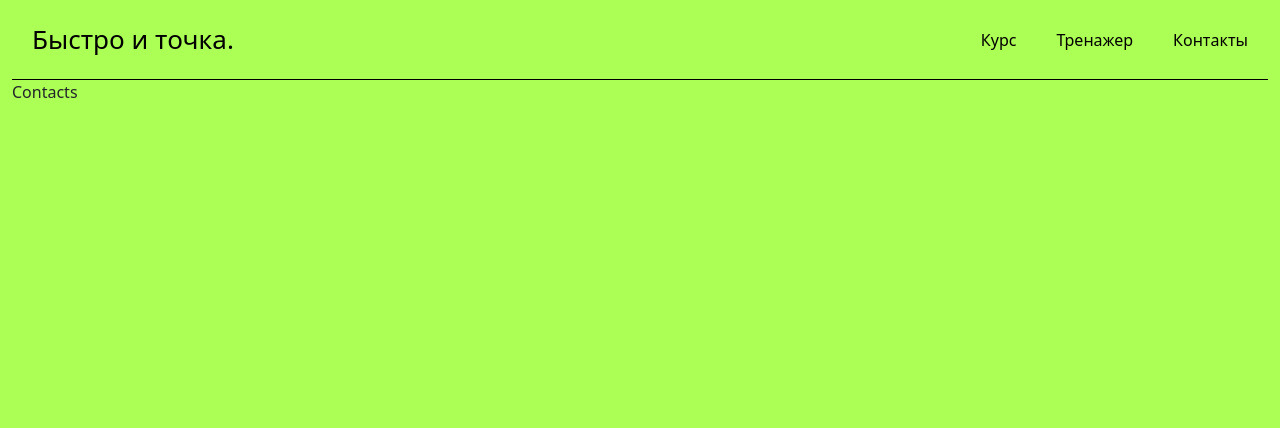
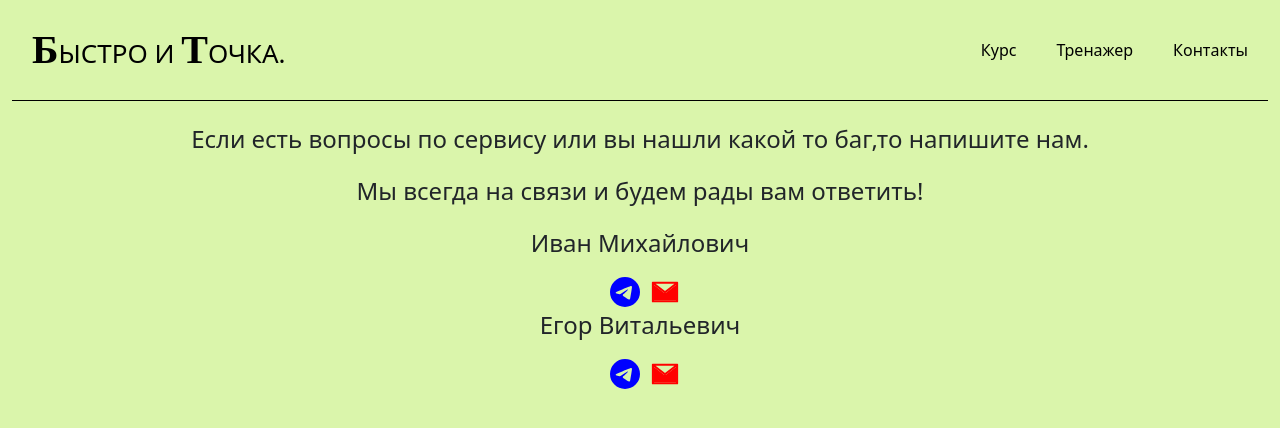
Before and after one commit to TheDedEgor/CourseHttpApp, a React (Create React App) app in the folder CourseHttpApp/ClientApp/: page /contacts in a window 1280 px wide. Shown: the top 428 px of the page. Built offline with nearby package versions, Linux system fonts and the light colour scheme.

Commit message:
Developing the contacts component

```diff
--- a/CourseHttpApp/ClientApp/package.json
+++ b/CourseHttpApp/ClientApp/package.json
@@ -10,6 +10,7 @@
     "oidc-client": "^1.11.5",
     "react": "^18.1.0",
     "react-dom": "^18.1.0",
+    "react-icons": "^4.4.0",
     "react-router-bootstrap": "^0.26.1",
     "react-router-dom": "^6.3.0",
     "react-scripts": "^5.0.1",
--- a/CourseHttpApp/ClientApp/src/components/Contacts/Contacts.css
+++ b/CourseHttpApp/ClientApp/src/components/Contacts/Contacts.css
@@ -0,0 +1,15 @@
+.contacts{
+    margin-top: 10px;
+    padding: 10px;
+    text-align: center;
+}
+.contacts p{
+    font-size: 24px;
+    font-weight: 400;
+}
+.contacts li{
+    font-size: 20px;
+}
+.social-links{
+    margin-left: 10px;
+}
--- a/CourseHttpApp/ClientApp/src/components/Contacts/Contacts.jsx
+++ b/CourseHttpApp/ClientApp/src/components/Contacts/Contacts.jsx
@@ -1,9 +1,22 @@
 import React from "react";
 import "./Contacts.css"
+import {BsTelegram} from "react-icons/bs"
+import {AiTwotoneMail} from "react-icons/ai"
 const Contacts = () =>{
     return(
-        <div>
-            Contacts
+        <div className="contacts">
+            <p>Если есть вопросы по сервису или вы нашли какой то баг,то напишите нам.</p>
+            <p>Мы всегда на связи и будем рады вам ответить!</p>
+            <div className="first-person">
+                <p>Иван Михайлович</p>
+                <a className="social-links" href="https://telegram.me/devoidbark" title="Телеграм"><BsTelegram color="blue" size={30}/></a>
+                <a className="social-links" href="mailto:petros_9002@mail.ru" title="Почта"><AiTwotoneMail color="red" size={30}/></a>
+            </div>
+            <div className="second-person">
+                <p>Егор Витальевич</p>
+                <a className="social-links" href="https://telegram.me/x_ternus"><BsTelegram color="blue" size={30}/></a>
+                <a className="social-links" href="mailto:korepin.02@gmail.com"><AiTwotoneMail color="red" size={30}/></a>
+            </div>
         </div>
     )
 }
--- a/CourseHttpApp/ClientApp/src/components/Header/Header.css
+++ b/CourseHttpApp/ClientApp/src/components/Header/Header.css
@@ -9,6 +9,11 @@
     text-decoration: none;
     color: black;
     font-size: 26px;
+    text-transform: uppercase;
+}
+.header-logo a b{
+    font-size: 40px;
+    font-family: "Times New Roman";
 }
 .header-link{
     text-decoration: none;
--- a/CourseHttpApp/ClientApp/src/components/Header/Header.jsx
+++ b/CourseHttpApp/ClientApp/src/components/Header/Header.jsx
@@ -5,7 +5,7 @@ const Header = () =>{
     return(
         <div className="header">
             <div className="header-logo">
-                <a href="#">Быстро и точка.</a>
+                <Link to="/"><b>Б</b>ыстро и <b>т</b>очка.</Link>
             </div>
             <div className="header-links">
                 <Link className="header-link" to="/">Курс</Link>
--- a/CourseHttpApp/ClientApp/src/index.css
+++ b/CourseHttpApp/ClientApp/src/index.css
@@ -1,3 +1,3 @@
 body{
-    background-color: #acff54;
+    background-color: #daf5ab;
 }
```
Also changed, not shown: 1 other file (tests, documents, lock files or other folders).
